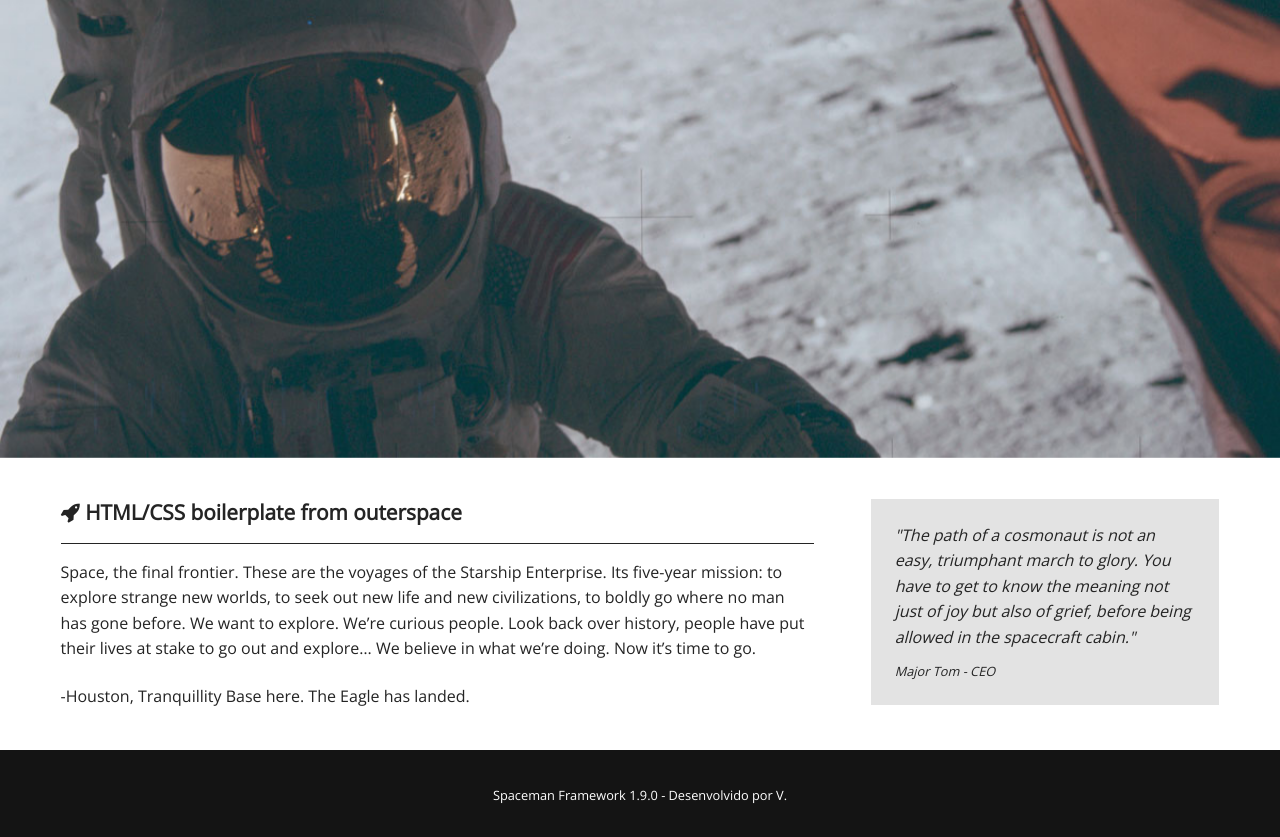
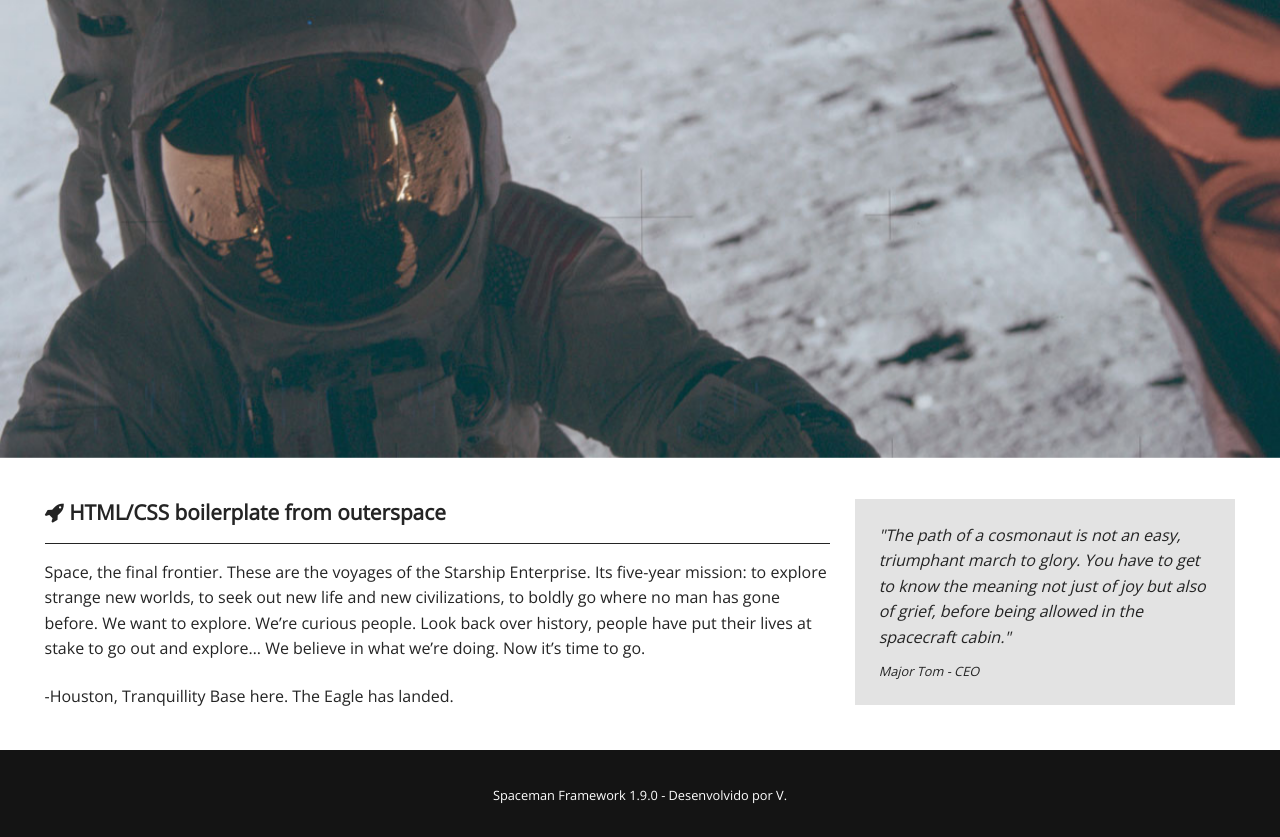
Before and after one commit to victordieggo/spaceman, a WordPress theme: template index.php in a window 1280 px wide. Shown: the part 94-931 px from the top of the page. Run offline with PHP 8.4 and a stand-in for WordPress, Linux system fonts and the light colour scheme; the site name, menu and one post (Sample post) are stand-ins, and other content is empty.

Commit message:
-Ajustes no tema base

```diff
--- a/index.php
+++ b/index.php
@@ -79,10 +79,10 @@
 	<?php // include 'gui.htm'; ?>
 
 	<!--============================ MAIN CONTENT ============================-->
-	<section class="main-content">
+	<section class="main-content spacer-10">
 		<div class="wrapper">
 			<div class="row">
-				<div class="col-md-8 pad-10">
+				<div class="col-md-8">
 					<h5>
 						<i class="fa fa-rocket" aria-hidden="true"></i>
 						HTML/CSS boilerplate from outerspace
@@ -90,7 +90,8 @@
 					<hr class="bg-dark spacer-10">
 					<p>Space, the final frontier. These are the voyages of the Starship Enterprise. Its five-year mission: to explore strange new worlds, to seek out new life and new civilizations, to boldly go where no man has gone before. We want to explore. We’re curious people. Look back over history, people have put their lives at stake to go out and explore… We believe in what we’re doing. Now it’s time to go.</p><br/><p>-Houston, Tranquillity Base here. The Eagle has landed.</p>
 				</div>
-				<div class="col-md-4 pad-10">
+				<div class="clear show-md pad-05"></div>
+				<div class="col-md-4">
 					<blockquote class="bg-lightgrey pad-15">
 						<p class="spacer-bottom-05"><i>"The path of a cosmonaut is not an easy, triumphant march to glory. You have to get to know the meaning not just of joy but also of grief, before being allowed in the spacecraft cabin."</i></p>
 						<i class="text-small">Major Tom - CEO</i>
```
